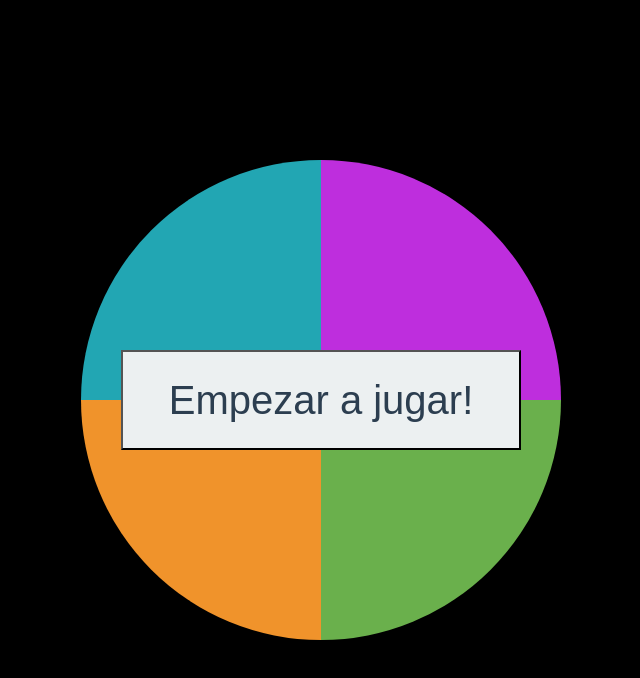
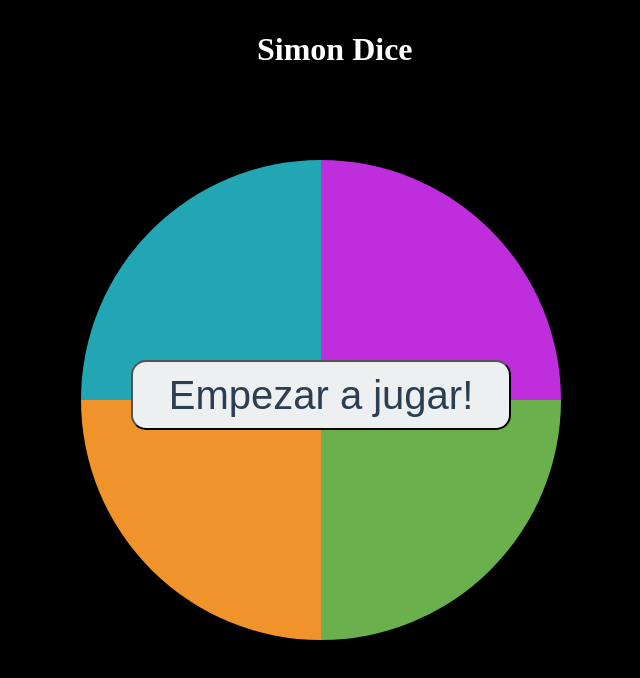
Before and after one commit to edu-ramos/Simon, a website: page index.html in a window 1280 px wide. Shown: the whole page, without its empty margins (319-959 px from the left). Drawn offline with Linux system fonts and the light colour scheme.

Commit message:
modificaciones al css y html

```diff
--- a/index.html
+++ b/index.html
@@ -7,6 +7,8 @@
   <title>Simon Dice</title>
 </head>
 <body>
+  <h1>Simon Dice</h1>
+
   <div class="gameboard">
     <div id="celeste" class="color celeste left" data-color="celeste"></div>
     <div id="violeta" class="color violeta right" data-color="violeta"></div>
--- a/style.css
+++ b/style.css
@@ -5,7 +5,12 @@ body {
   align-items: center;
   height: 100vh;
 }
-
+h1{
+  color: white;
+  position: fixed;
+  top: 10px;
+  left: 45%;
+}
 .gameboard {
   height: 100vh;
   width: 100vh;
@@ -63,14 +68,15 @@ body {
 }
 
 .btn-start {
-  width: 400px;
-  height: 100px;
+  width: 380px;
+  height: 70px;
   background: #ecf0f1;
   color: #2c3e50;
   font-size: 2.5rem;
   position: absolute;
-  top: calc(50% - 50px);
-  left: calc(50% - 200px);
+  top: calc(50% - 40px);
+  left: calc(50% - 190px);
+  border-radius: 15px;
 }
 
 .hide {
```
